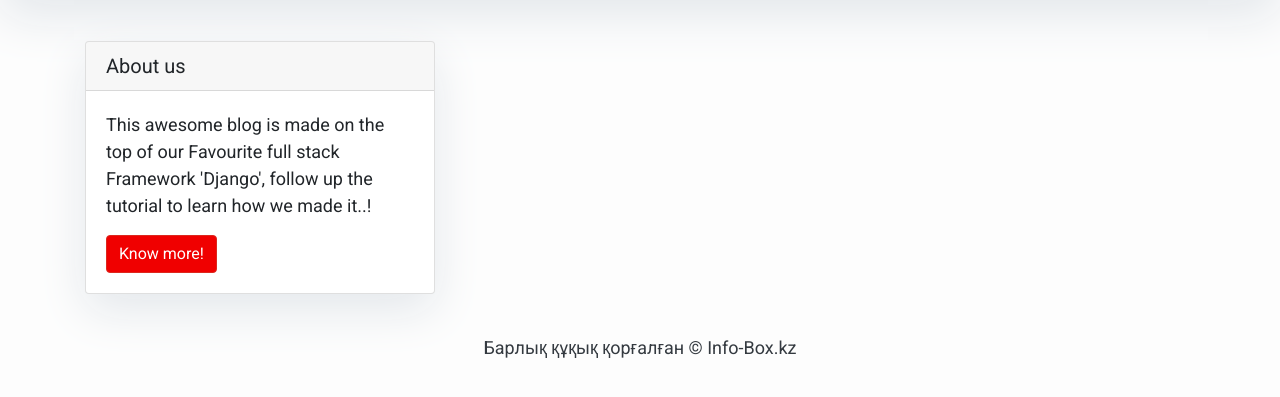
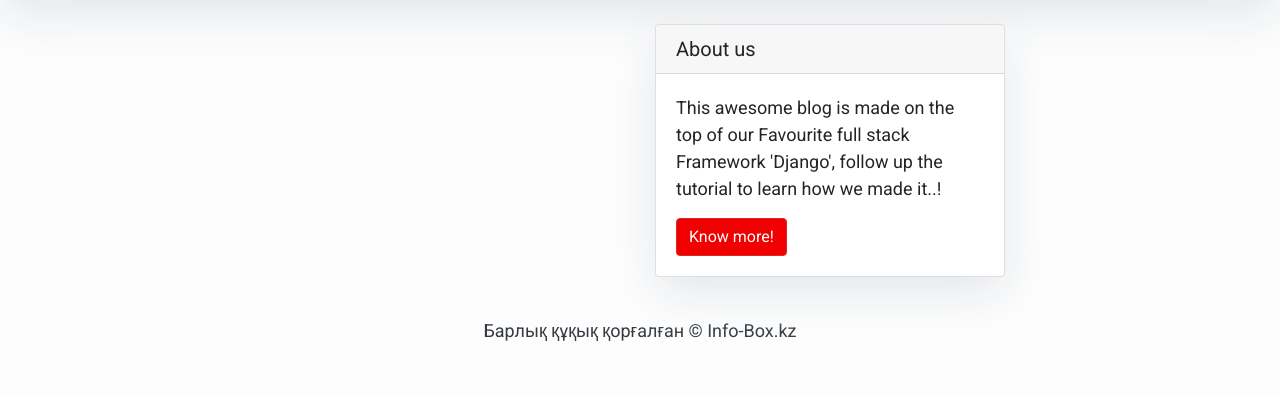
Before and after one commit to Qazaq159/blogapp, a Django app: page / in a window 1280 px wide. Shown: the part 209-606 px from the top of the page. Run offline with Django 4.2, Linux system fonts and the light colour scheme; data that the repository does not hold is empty; some libraries are stand-ins or nearby versions.

Commit message:
changed col

```diff
--- a/templates/index.html
+++ b/templates/index.html
@@ -41,7 +41,7 @@
 <div class="container">
     <div class="row">
         <!-- Blog Entries Column -->
-        <div class="col-md-12 mt-3 left">
+        <div class="col-md-6 mt-3 left">
             {% for post in post_list %}
                 <div class="card mb-4">
                     <div class="card-body">
```
